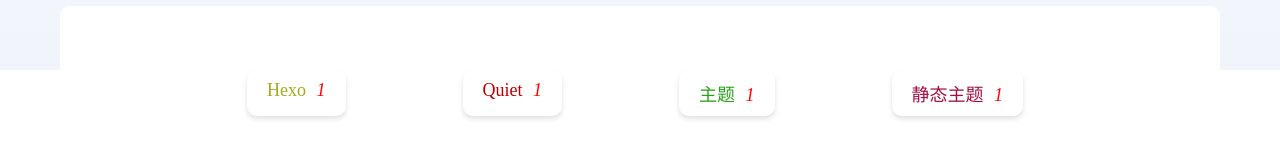
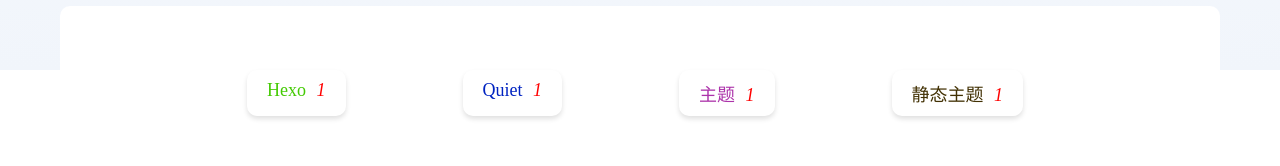
Before and after one commit to cxslh/cxslh.github.io, a plain HTML site: page tags/index.html in a window 1280 px wide. Shown: the part 437-603 px from the top of the page. Drawn offline with Linux system fonts and the light colour scheme.

Commit message:
Site updated: 2022-04-03 00:53:29

```diff
--- a/tags/index.html
+++ b/tags/index.html
@@ -238,28 +238,28 @@
 
 
             <a href="Hexo" class="Hexo" value="Hexo">
-                <span style='color: #a1aa1a'>Hexo <i>1</i> </span>
+                <span style='color: #44ca04'>Hexo <i>1</i> </span>
             </a>
 
 
 
 
             <a href="Quiet" class="Quiet" value="Quiet">
-                <span style='color: #bb0000'>Quiet <i>1</i> </span>
+                <span style='color: #0023c1'>Quiet <i>1</i> </span>
             </a>
 
 
 
 
             <a href="主题" class="主题" value="主题">
-                <span style='color: #2aa11b'>主题 <i>1</i> </span>
+                <span style='color: #ac33aa'>主题 <i>1</i> </span>
             </a>
 
 
 
 
             <a href="静态主题" class="静态主题" value="静态主题">
-                <span style='color: #a01044'>静态主题 <i>1</i> </span>
+                <span style='color: #423104'>静态主题 <i>1</i> </span>
             </a>
 
 
```
